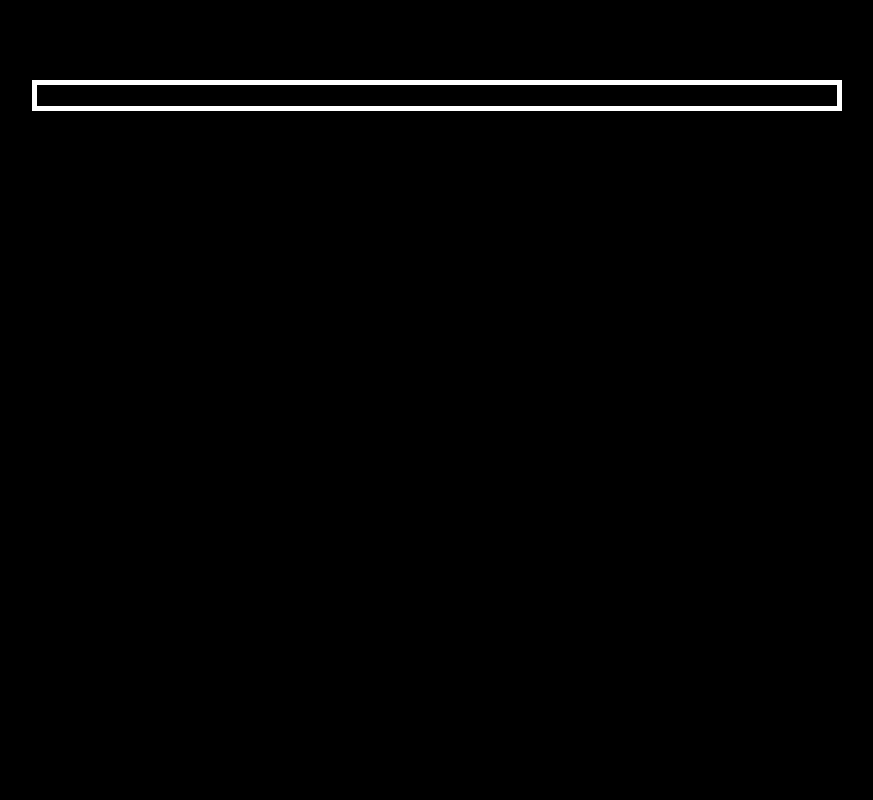
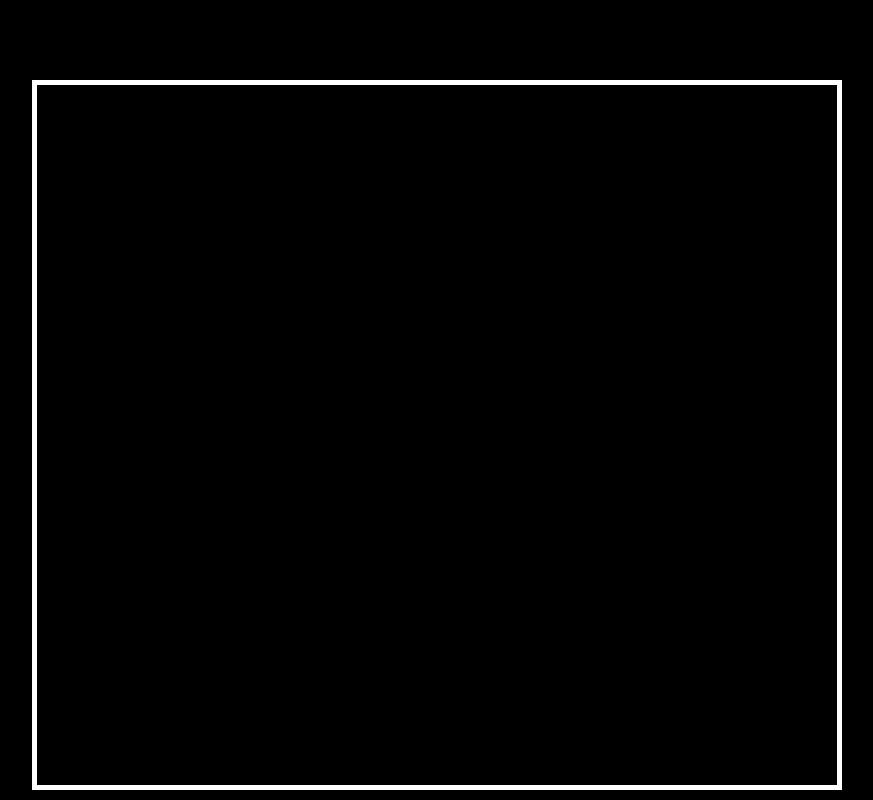
Before and after one commit to daltonfrancis43/Motivational-1, a plain HTML site: page index.html in a window 1280 px wide. Shown: the whole page, without its empty margins (292-1165 px from the left). Drawn offline with Linux system fonts and the light colour scheme.

Commit message:
Update style.css

```diff
--- a/style.css
+++ b/style.css
@@ -5,6 +5,7 @@
 
 div {
     width: 800px;
+    height: 700px;
     border: 5px solid white;
     margin-left: 25%;
     margin-top: 80px;
```
